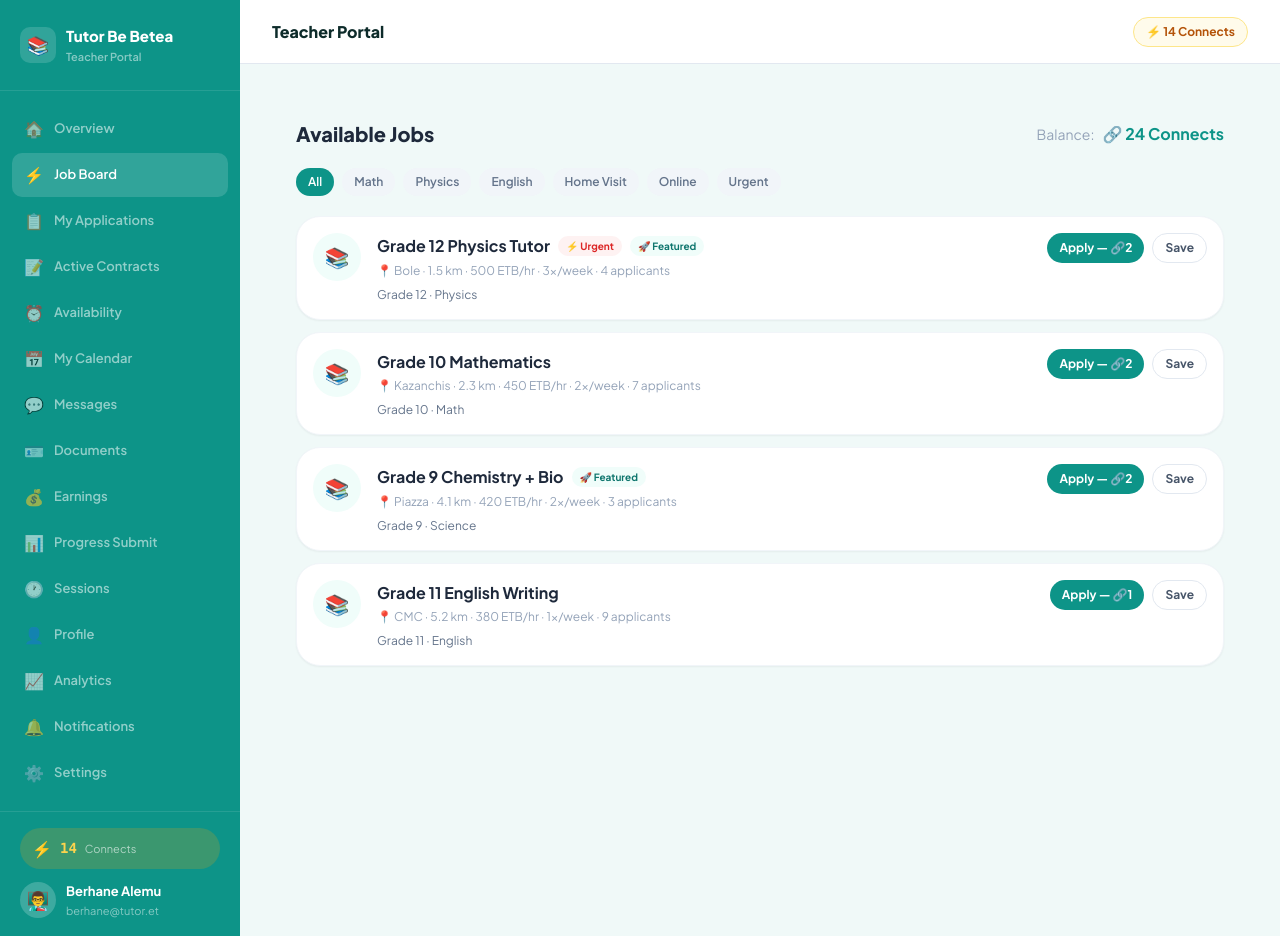
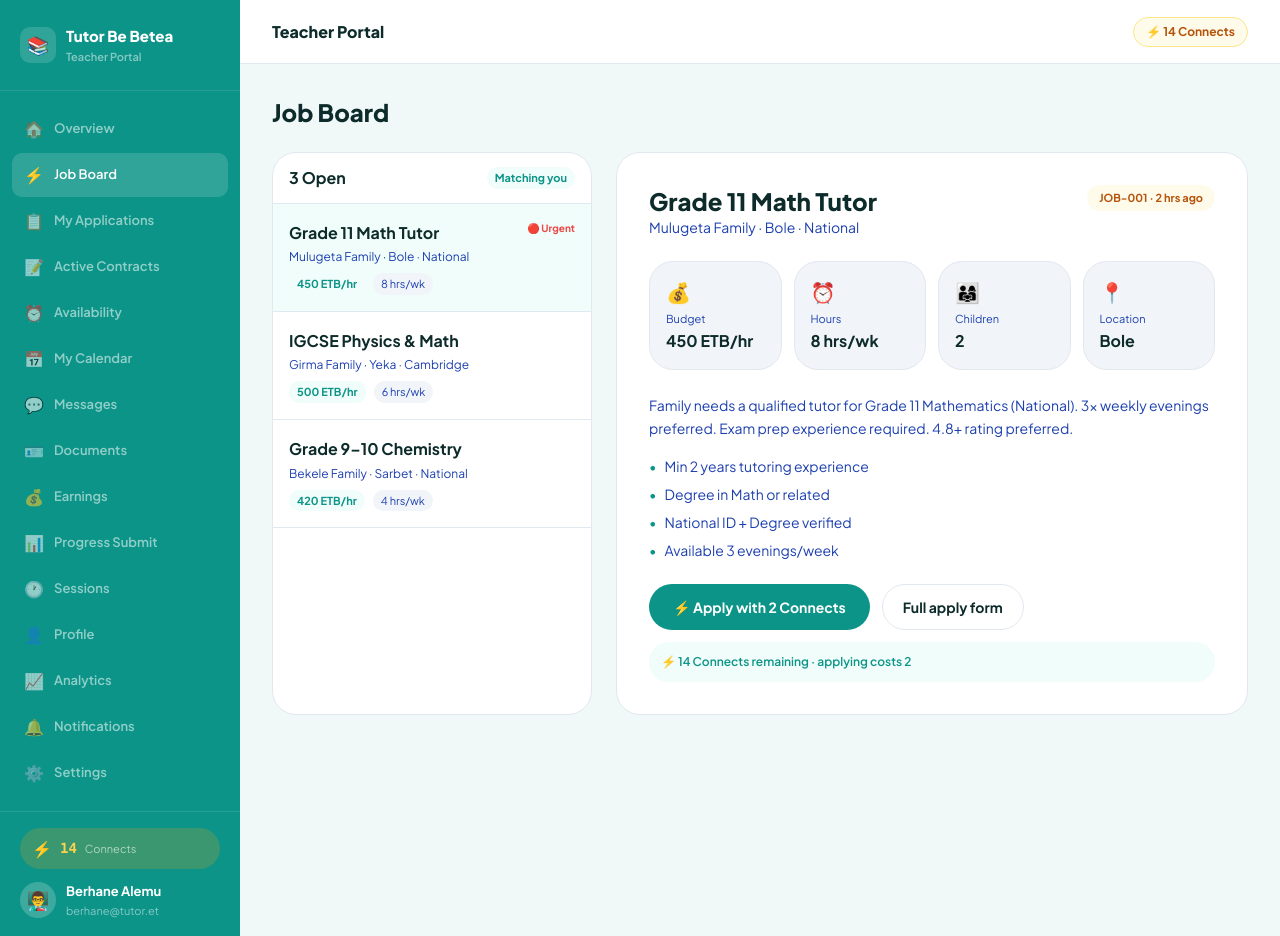
Before and after one commit to Zeordi/tutor-be-betea, a Next.js app in the folder apps/web/: page /teacher/jobs in a window 1280 px wide. Built offline with nearby package versions, Linux system fonts and the light colour scheme; sample sign-in values are in the browser's storage.

Commit message:
Update page.tsx

```diff
--- a/apps/web/app/teacher/jobs/page.tsx
+++ b/apps/web/app/teacher/jobs/page.tsx
@@ -1,87 +1,206 @@
 "use client";
 
 import { useState } from "react";
+import Link from "next/link";
 
-const FILTERS = ["All", "Math", "Physics", "English", "Home Visit", "Online", "Urgent"];
 const JOBS = [
-  { title: "Grade 12 Physics Tutor", area: "Bole", dist: "1.5 km", rate: 500, connects: 2, urgent: true, boost: true, grade: "12", subject: "Physics", sessions: "3x/week", applicants: 4 },
-  { title: "Grade 10 Mathematics", area: "Kazanchis", dist: "2.3 km", rate: 450, connects: 2, urgent: false, boost: false, grade: "10", subject: "Math", sessions: "2x/week", applicants: 7 },
-  { title: "Grade 9 Chemistry + Bio", area: "Piazza", dist: "4.1 km", rate: 420, connects: 2, urgent: false, boost: true, grade: "9", subject: "Science", sessions: "2x/week", applicants: 3 },
-  { title: "Grade 11 English Writing", area: "CMC", dist: "5.2 km", rate: 380, connects: 1, urgent: false, boost: false, grade: "11", subject: "English", sessions: "1x/week", applicants: 9 },
+  {
+    id: "JOB-001",
+    title: "Grade 11 Math Tutor",
+    family: "Mulugeta Family",
+    loc: "Bole",
+    cur: "National",
+    hrs: "8 hrs/wk",
+    budget: "450 ETB/hr",
+    children: 2,
+    urgency: "Urgent",
+    posted: "2 hrs ago",
+  },
+  {
+    id: "JOB-002",
+    title: "IGCSE Physics & Math",
+    family: "Girma Family",
+    loc: "Yeka",
+    cur: "Cambridge",
+    hrs: "6 hrs/wk",
+    budget: "500 ETB/hr",
+    children: 1,
+    urgency: "Normal",
+    posted: "5 hrs ago",
+  },
+  {
+    id: "JOB-003",
+    title: "Grade 9–10 Chemistry",
+    family: "Bekele Family",
+    loc: "Sarbet",
+    cur: "National",
+    hrs: "4 hrs/wk",
+    budget: "420 ETB/hr",
+    children: 2,
+    urgency: "Normal",
+    posted: "1 day ago",
+  },
 ];
 
 export default function TeacherJobsPage() {
-  const [filter, setFilter] = useState("All");
+  const [selected, setSelected] = useState(0);
+  const [modal, setModal] = useState(false);
+  const job = JOBS[selected];
 
   return (
-    <div className="space-y-5 p-6">
-      <div className="flex items-center justify-between">
-        <h2 className="text-xl font-extrabold text-slate-800 dark:text-white">Available Jobs</h2>
-        <div className="flex items-center gap-2">
-          <span className="text-sm text-slate-400">Balance:</span>
-          <span className="font-bold text-teal-600">🔗 24 Connects</span>
+    <div>
+      <h1 className="mb-6 text-2xl font-black text-[var(--foreground)]">Job Board</h1>
+      <div className="grid gap-6 lg:grid-cols-[320px_1fr]">
+        <div className="overflow-hidden rounded-2xl border border-[var(--border)] bg-[var(--card)]">
+          <div className="flex items-center justify-between border-b border-[var(--border)] px-4 py-3">
+            <span className="font-bold text-[var(--foreground)]">{JOBS.length} Open</span>
+            <span className="rounded-full bg-teal-50 px-2 py-0.5 text-[11px] font-bold text-[var(--primary)] dark:bg-teal-950/40">
+              Matching you
+            </span>
           </div>
-      </div>
-
-      <div className="flex flex-wrap gap-2">
-        {FILTERS.map((f) => (
+          {JOBS.map((j, i) => (
             <button
-            key={f}
-            onClick={() => setFilter(f)}
-            className={`rounded-xl px-3 py-1.5 text-xs font-semibold transition-all ${
-              filter === f
-                ? "bg-teal-600 text-white"
-                : "bg-slate-100 text-slate-500 hover:text-slate-700 dark:bg-slate-800"
+              key={j.id}
+              type="button"
+              onClick={() => setSelected(i)}
+              className={`w-full border-b border-[var(--border)] px-4 py-4 text-left ${
+                selected === i ? "bg-teal-50 dark:bg-teal-950/30" : ""
               }`}
             >
-            {f}
+              <div className="mb-1 flex justify-between gap-2">
+                <span className="font-bold text-[var(--foreground)]">{j.title}</span>
+                {j.urgency === "Urgent" && (
+                  <span className="text-[10px] font-bold text-red-500">🔴 Urgent</span>
+                )}
+              </div>
+              <p className="mb-2 text-xs text-[var(--secondary)]">
+                {j.family} · {j.loc} · {j.cur}
+              </p>
+              <div className="flex gap-2">
+                <span className="rounded-full bg-teal-50 px-2 py-0.5 text-[11px] font-bold text-[var(--primary)] dark:bg-teal-950/40">
+                  {j.budget}
+                </span>
+                <span className="rounded-full bg-[var(--muted)] px-2 py-0.5 text-[11px] text-[var(--secondary)]">
+                  {j.hrs}
+                </span>
+              </div>
             </button>
           ))}
         </div>
 
-      <div className="space-y-3">
-        {JOBS.map((j) => (
-          <div
-            key={j.title}
-            className="rounded-2xl border border-slate-100 bg-white p-4 shadow-sm dark:border-slate-800 dark:bg-[#112240]"
-          >
-            <div className="flex items-start gap-4">
-              <div className="flex h-12 w-12 flex-shrink-0 items-center justify-center rounded-xl bg-teal-50 text-xl dark:bg-teal-900/30">
-                📚
-              </div>
-              <div className="flex-1">
-                <div className="mb-1 flex flex-wrap items-center gap-2">
-                  <p className="font-bold text-slate-800 dark:text-white">{j.title}</p>
-                  {j.urgent && (
-                    <span className="rounded-full bg-red-50 px-2 py-0.5 text-[10px] font-bold text-red-600 dark:bg-red-900/30">
-                      ⚡ Urgent
-                    </span>
-                  )}
-                  {j.boost && (
-                    <span className="rounded-full bg-teal-50 px-2 py-0.5 text-[10px] font-bold text-teal-700 dark:bg-teal-900/30">
-                      🚀 Featured
-                    </span>
-                  )}
-                </div>
-                <p className="mb-2 text-xs text-slate-400">
-                  📍 {j.area} · {j.dist} · {j.rate} ETB/hr · {j.sessions} · {j.applicants} applicants
-                </p>
-                <p className="text-xs text-slate-500">
-                  Grade {j.grade} · {j.subject}
+        <div className="rounded-2xl border border-[var(--border)] bg-[var(--card)] p-6 md:p-8">
+          <div className="mb-6 flex flex-wrap items-start justify-between gap-3">
+            <div>
+              <h2 className="text-2xl font-black text-[var(--foreground)]">{job.title}</h2>
+              <p className="text-sm text-[var(--secondary)]">
+                {job.family} · {job.loc} · {job.cur}
               </p>
             </div>
-              <div className="flex flex-shrink-0 gap-2">
-                <button className="rounded-xl bg-teal-600 px-3 py-1.5 text-xs font-bold text-white">
-                  Apply — 🔗{j.connects}
+            <span className="rounded-full bg-amber-50 px-3 py-1 text-[11px] font-bold text-amber-700 dark:bg-amber-950/40">
+              {job.id} · {job.posted}
+            </span>
+          </div>
+
+          <div className="mb-6 grid grid-cols-2 gap-3 md:grid-cols-4">
+            {[
+              ["💰", "Budget", job.budget],
+              ["⏰", "Hours", job.hrs],
+              ["👨‍👩‍👧", "Children", `${job.children}`],
+              ["📍", "Location", job.loc],
+            ].map(([icon, label, val]) => (
+              <div
+                key={label}
+                className="rounded-xl border border-[var(--border)] bg-[var(--muted)] p-4"
+              >
+                <div className="mb-1 text-xl">{icon}</div>
+                <p className="text-[11px] text-[var(--secondary)]">{label}</p>
+                <p className="font-bold text-[var(--foreground)]">{val}</p>
+              </div>
+            ))}
+          </div>
+
+          <p className="mb-4 text-sm leading-relaxed text-[var(--secondary)]">
+            Family needs a qualified tutor for Grade 11 Mathematics (National). 3× weekly
+            evenings preferred. Exam prep experience required. 4.8+ rating preferred.
+          </p>
+
+          <ul className="mb-6 space-y-2 text-sm text-[var(--secondary)]">
+            {[
+              "Min 2 years tutoring experience",
+              "Degree in Math or related",
+              "National ID + Degree verified",
+              "Available 3 evenings/week",
+            ].map((r) => (
+              <li key={r} className="flex gap-2">
+                <span className="text-[var(--primary)]">•</span> {r}
+              </li>
+            ))}
+          </ul>
+
+          <div className="flex flex-wrap gap-3">
+            <button
+              type="button"
+              onClick={() => setModal(true)}
+              className="rounded-xl bg-[var(--primary)] px-6 py-3 text-sm font-bold text-white"
+            >
+              ⚡ Apply with 2 Connects
             </button>
-                <button className="rounded-xl border border-slate-200 px-3 py-1.5 text-xs font-bold text-slate-600 dark:border-slate-700">
-                  Save
+            <Link
+              href={`/teacher/jobs/${job.id}/apply`}
+              className="rounded-xl border border-[var(--border)] px-5 py-3 text-sm font-bold"
+            >
+              Full apply form
+            </Link>
+          </div>
+          <p className="mt-3 rounded-xl bg-teal-50 p-3 text-xs font-semibold text-[var(--primary)] dark:bg-teal-950/30">
+            ⚡ 14 Connects remaining · applying costs 2
+          </p>
+        </div>
+      </div>
+
+      {modal && (
+        <div className="fixed inset-0 z-50 flex items-center justify-center bg-black/50 p-4">
+          <div className="w-full max-w-md rounded-2xl border border-[var(--border)] bg-[var(--card)] p-6">
+            <h3 className="mb-4 text-lg font-black text-[var(--foreground)]">
+              Apply: {job.title}
+            </h3>
+            <label className="mb-1 block text-xs font-bold uppercase text-[var(--secondary)]">
+              Proposed rate
+            </label>
+            <input
+              defaultValue={job.budget}
+              className="mb-3 w-full rounded-xl border border-[var(--border)] bg-[var(--muted)] px-3 py-2.5 text-sm font-bold text-[var(--primary)]"
+            />
+            <label className="mb-1 block text-xs font-bold uppercase text-[var(--secondary)]">
+              Cover note
+            </label>
+            <textarea
+              rows={4}
+              defaultValue="I have 6 years teaching Grade 9–12 National Curriculum in Bole…"
+              className="mb-3 w-full rounded-xl border border-[var(--border)] bg-[var(--muted)] px-3 py-2.5 text-sm"
+            />
+            <p className="mb-4 rounded-xl bg-amber-50 p-3 text-xs font-semibold text-amber-800 dark:bg-amber-950/30">
+              ⚡ Uses 2 Connects (14 left). Cannot retract after submit.
+            </p>
+            <div className="flex gap-2">
+              <button
+                type="button"
+                onClick={() => setModal(false)}
+                className="flex-1 rounded-xl border border-[var(--border)] py-2.5 font-bold"
+              >
+                Cancel
+              </button>
+              <button
+                type="button"
+                onClick={() => setModal(false)}
+                className="flex-[2] rounded-xl bg-[var(--primary)] py-2.5 font-bold text-white"
+              >
+                Submit (2 Connects)
               </button>
             </div>
           </div>
         </div>
-        ))}
-      </div>
+      )}
     </div>
   );
 }
```
Lines whose indentation alone changed are shown as unchanged.
